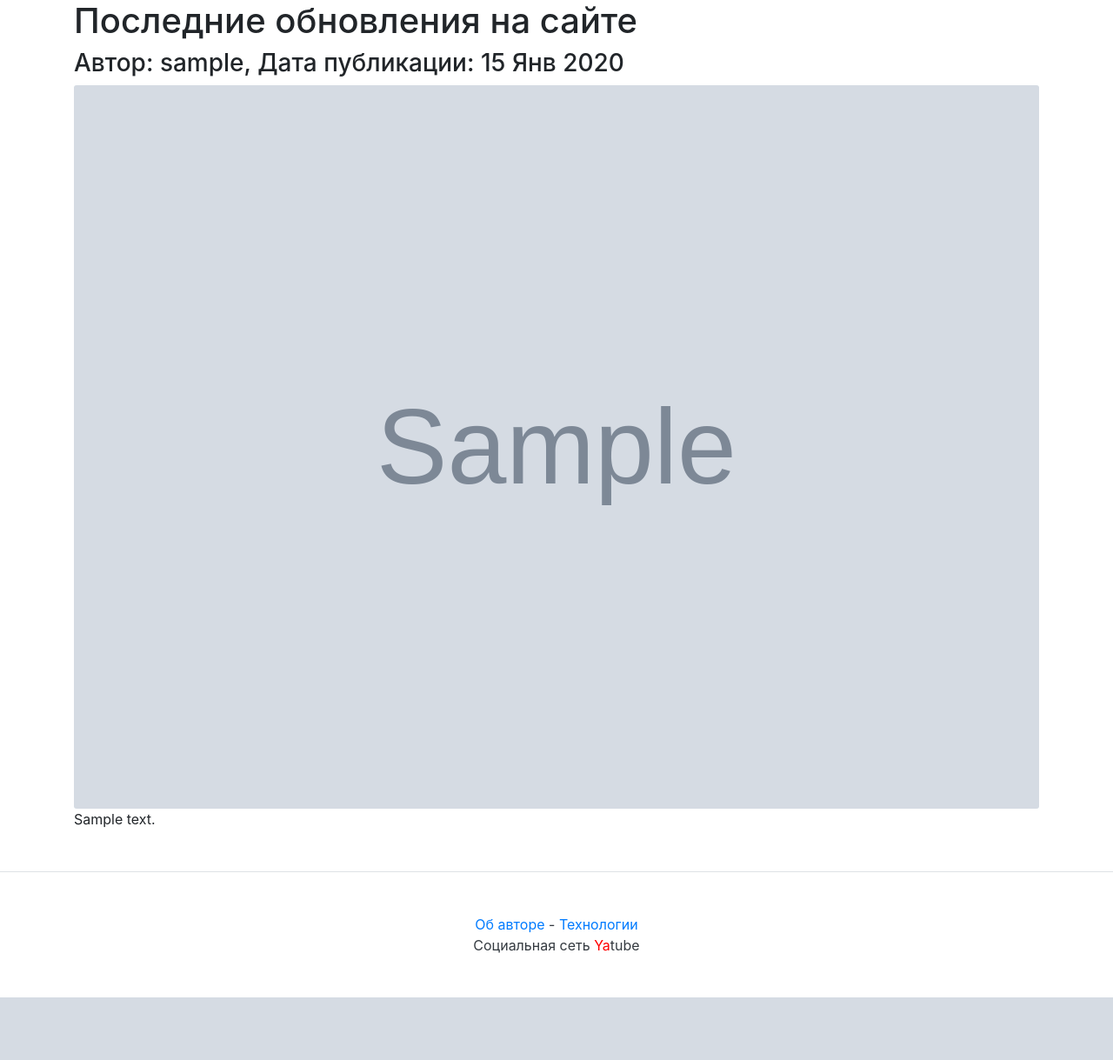
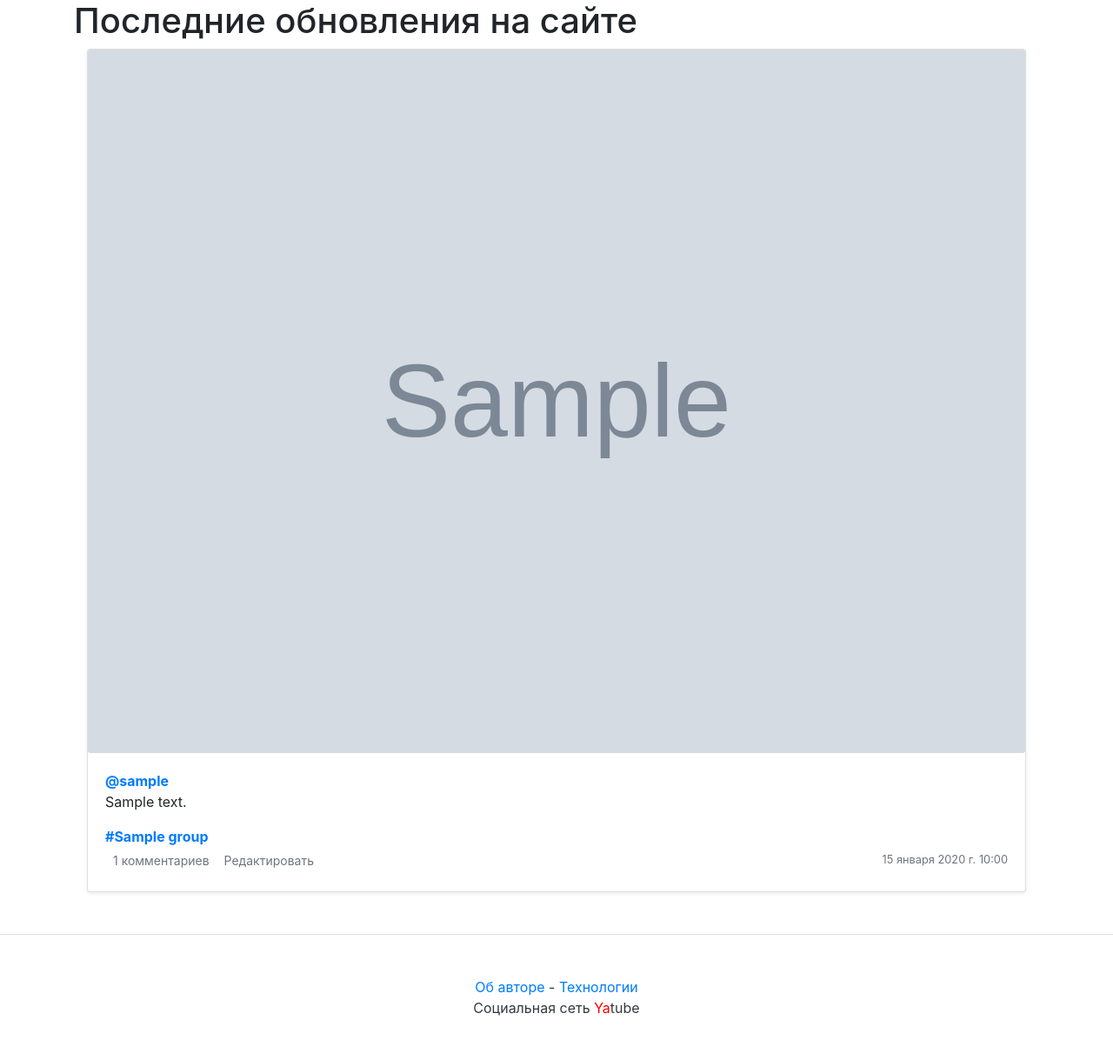
Before and after one commit to artur0527rg/yatube, a Django app: page / in a window 1280 px wide. Shown: the part 56-1275 px from the top of the page at 87% size. Before the commit the page ends 1203 px from the top, so only its background shows below. Run offline with Django 4.2, Linux system fonts and the light colour scheme; a user stored in the database is signed in; tables that the repository leaves empty hold one stand-in row (values such as "Sample post"); grey boxes marked "Sample" are stand-in pictures; some libraries are stand-ins or nearby versions.

Commit message:
технический долг(доработка шаблонов + упростил вюшки)

```diff
--- a/yatube/post/templates/post/post.html
+++ b/yatube/post/templates/post/post.html
@@ -50,7 +50,7 @@
                                 <div class="d-flex justify-content-between align-items-center">
                                         <div class="btn-group ">
                                                 <!-- Ссылка на редактирование, показывается только автору записи -->
-                                                {% if edit %}
+                                                {% if user == post.author %}
                                                 <a class="btn btn-sm text-muted" href="{%url 'post_edit' username=user_profile.username post_id=post.pk %}" role="button">Редактировать</a>
                                                 {% endif %}
                                             </div>
@@ -62,5 +62,5 @@
      </div>
     </div>
 </main>
-{% include 'post/comment.html' %}
+{% include 'post/comment.html' with items=items form=form  %}
 {% endblock%}
--- a/yatube/post/views.py
+++ b/yatube/post/views.py
@@ -54,22 +54,16 @@ def new_post(request):
 
 def profile(request, username):
     user = get_object_or_404(User, username=username)
-    author_posts = Post.objects.filter(author_id=user).order_by('-pub_date')
+    author_posts = Post.objects.filter(author_id=user).order_by('-pub_date').prefetch_related('group')
     paginator = Paginator(author_posts, 10)
     page_number = request.GET.get('page')  # переменная в URL с номером запрошенной страницы
     page = paginator.get_page(page_number)
     amount_posts = len(author_posts)
-    if request.user == user:
-        edit = True
-    else:
-        edit = False
-
     return render(
         request,
         'post/profile.html',
         {
-        "edit":edit,
-        "user_profile":user,
+        'user_profile': user,
         "amount_posts":amount_posts,
         'page': page,
         'paginator': paginator
@@ -78,10 +72,6 @@ def profile(request, username):
 
 def post_view(request, username, post_id):
     user = get_object_or_404(User, username=username)
-    if request.user == user:
-        edit = True
-    else:
-        edit = False
     post = get_object_or_404(Post, pk = post_id)
     author_posts = Post.objects.filter(author_id=post.author_id).order_by('-pub_date')
     amount_posts = len(author_posts)
@@ -94,7 +84,6 @@ def post_view(request, username, post_id):
         {'amount_posts':amount_posts,
         "user_profile":user,
         'post':post,
-        'edit':edit,
         'form': form,
         'items': comments
     })
--- a/yatube/templates/index.html
+++ b/yatube/templates/index.html
@@ -1,23 +1,19 @@
 {% extends "base.html" %}
-{% block title %}Последние обновления на сайте{% endblock %}
+{% block title %} Последние обновления {% endblock %}
 {% block header %}Последние обновления на сайте{% endblock %}
 
 {% block content %}
+    <div class="container">
+            <!-- Вывод ленты записей -->
+                {% for post in page %}
+                  <!-- Вот он, новый include! -->
+                    {% include "post_item.html" with post=post %}
+                {% endfor %}
+    </div>
 
-{% for post in page %}
-    <h3>
-        Автор: {{ post.author.username }}, Дата публикации: {{ post.pub_date|date:"d M Y" }}
-    </h3>
-    {% load thumbnail %}
-    {% thumbnail post.image "960x339" crop="center" upscale=True as im %}
-        <img class="card-img" src="{{ im.url }}">
-    {% endthumbnail %}
-    <p>{{ post.text|linebreaksbr }}</p>
-    {% if not forloop.last %}<hr>{% endif %}
-{% endfor %}
-
-{% if page.has_other_pages %}
-    {% include "paginator.html" with items=page paginator=paginator %}
-{% endif %}
+        <!-- Вывод паджинатора -->
+        {% if page.has_other_pages %}
+            {% include "paginator.html" with items=page paginator=paginator%}
+        {% endif %}
 
 {% endblock %}
--- /dev/null
+++ b/yatube/templates/post_item.html
@@ -0,0 +1,49 @@
+<div class="card mb-3 mt-1 shadow-sm">
+
+    <!-- Отображение картинки -->
+    {% load thumbnail %}
+    {% thumbnail post.image "960x339" crop="center" upscale=True as im %}
+    <img class="card-img" src="{{ im.url }}" />
+    {% endthumbnail %}
+    <!-- Отображение текста поста -->
+    <div class="card-body">
+        <p class="card-text">
+            <!-- Ссылка на автора через @ -->
+            <a name="post_{{ post.id }}" href="{% url 'profile' post.author.username %}">
+                <strong class="d-block text-gray-dark">@{{ post.author }}</strong>
+            </a>
+            {{ post.text|linebreaksbr }}
+        </p>
+
+        <!-- Если пост относится к какому-нибудь сообществу, то отобразим ссылку на него через # -->
+        {% if post.group %}
+        <a class="card-link muted" href="{% url 'group_posts' post.group.slug %}">
+                <strong class="d-block text-gray-dark">#{{ post.group.title }}</strong>
+        </a>
+        {% endif %}
+
+        <!-- Отображение ссылки на комментарии -->
+        <div class="d-flex justify-content-between align-items-center">
+            <div class="btn-group ">
+                <a class="btn btn-sm text-muted" href="{% url 'post' post.author.username post.id %}" role="button">
+                    {% if post.comments.exists %}
+                    {{ post.comments.count }} комментариев
+                    {% else%}
+                    Добавить комментарий
+                    {% endif %}
+                </a>
+
+                <!-- Ссылка на редактирование поста для автора -->
+                 {% if user == post.author %}
+                 <a class="btn btn-sm text-muted" href="{% url 'post_edit' post.author.username post.id %}"
+                        role="button">
+                        Редактировать
+                </a>
+                {% endif %}
+            </div>
+
+            <!-- Дата публикации поста -->
+            <small class="text-muted">{{ post.pub_date }}</small>
+        </div>
+    </div>
+</div>
```
Also changed, not shown: yatube/post/templates/post/profile.html (+1 -27 lines), yatube/templates/group.html (+2 -13 lines).
